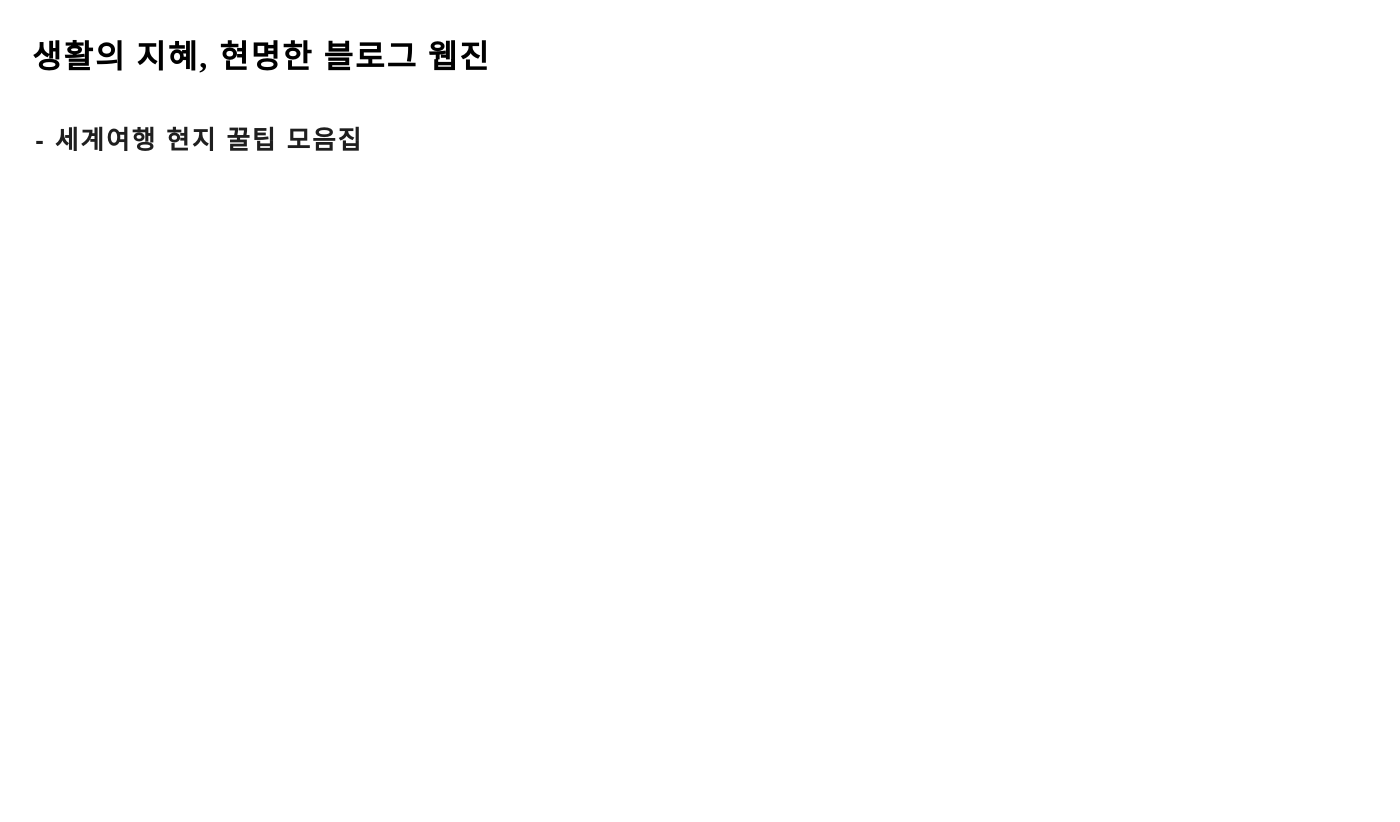
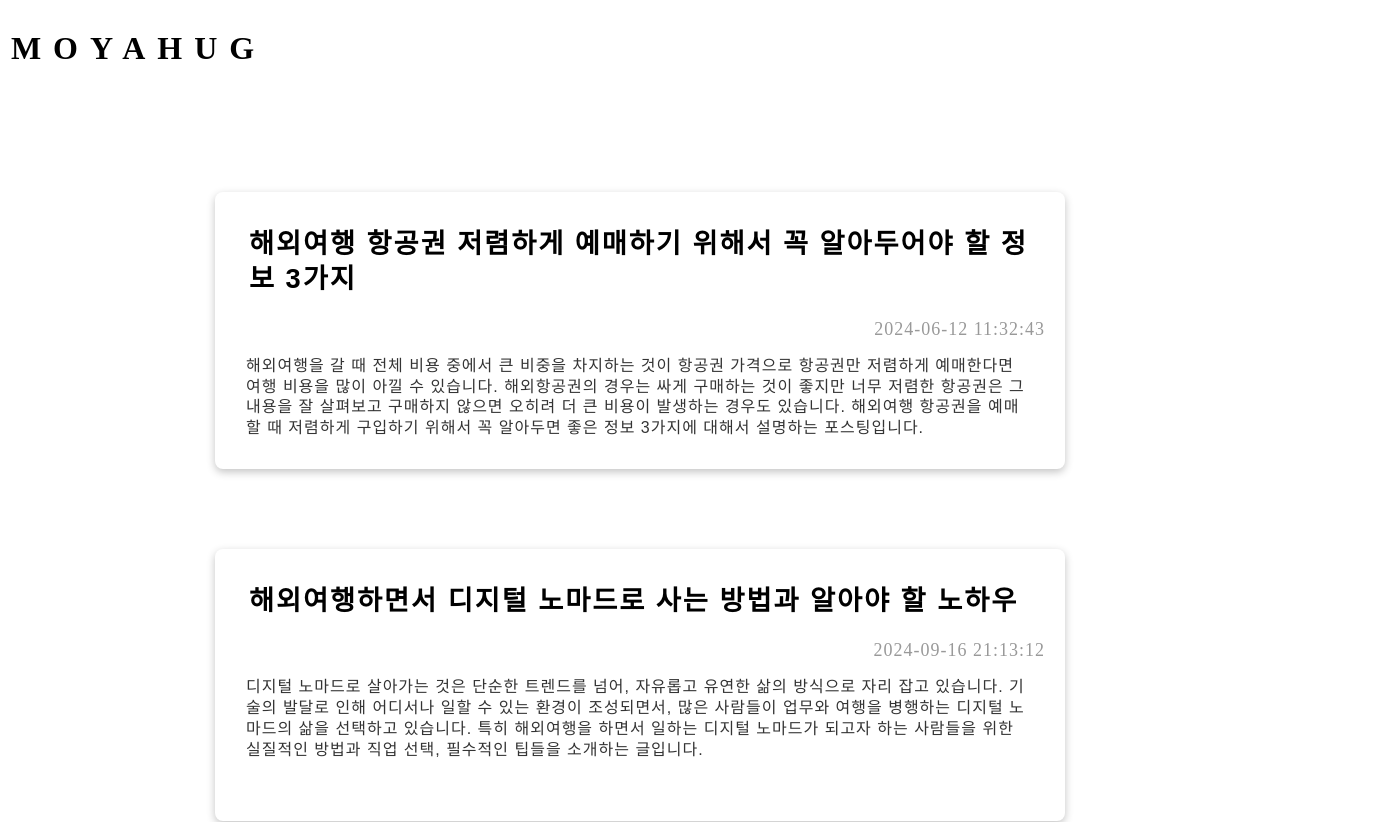
Before and after one commit to DevNeoLee/newblog, a Next.js app: page / in a window 1280 px wide. Shown: the top 822 px of the page, 1400 px wide, since content can reach past the window. Before the commit the page ends 800 px from the top, so only its background shows below. Built offline with nearby package versions, Linux system fonts and the light colour scheme.

Commit message:
add home page

```diff
--- a/app/page.js
+++ b/app/page.js
@@ -1,10 +1,70 @@
+
 import Link from 'next/link'
+import { getMetadata, getCatalogue, getKorean } from './travel/utils/getData';
+import fs from 'fs'
+import Image from 'next/image';
+import FooterMain from './travel/components/FooterMain';
 
-export default function page() {
+function shuffleArray(array) {
+  for (let i = array.length - 1; i > 0; i--) {
+      // Generate a random index
+      const j = Math.floor(Math.random() * (i + 1));
+
+      // Swap elements at indices i and j
+      [array[i], array[j]] = [array[j], array[i]];
+  }
+  return array;
+}
+
+export default function Home() {
+  const catalogues = getCatalogue();
+
+  const metaInfo = getMetadata("나를찾는세계여행");
+
   return (
-    <div className="homeContainer">
-      <h1>생활의 지혜, 현명한 블로그 웹진</h1>
-      <Link href="/travel"><h2>- 세계여행 현지 꿀팁 모음집</h2></Link>
-    </div>
+    <>
+      <div className="travelMenu">
+        <Link href="/" className="logo" style={{ textDecoration: "none"}}>
+          <div className="logoCompass" >
+              <Image
+                priority
+                alt="main menu icon"
+                src="/compass.png"
+                width="30"
+                height="34"
+              />
+          </div>
+          <div className="logoKorean" id="blur" >MOYAHUG</div>
+        </Link>
+        <Link href={`travel/`} className="countryLink" >
+          <div id="blur" className="country">여행과 나</div>
+        </Link>
+      </div>
+      <div className="travelMain">
+        {/* <Image
+          priority
+          alt="travel main image"
+          src="/background_image_mesut-kaya.jpg"
+          fill
+          quality={60}
+          style={{ zIndex: "-12", position: "absolute", objectFit: "cover"}}
+        /> */}
+        <div className="mainPagePrologues">
+          {shuffleArray(metaInfo).map((post, id) => (
+            <Link href={`travel/prologue/${post.link}`} key={id} className="countryCardLink">
+              <div className="countryCard" key={id}>
+                {/* <div className="countryImage" style={{ backgroundColor: post.color}}></div> */}
+                <h2 className="countryTitle" >{ post.title.length > 60 ? post.title.slice(0, 60) + "..." : post.title} </h2>
+                <p className="countryDate" >{post.date}</p>
+                <div className="countryParagraph" >
+                  <p className="countrySubtitle" >{post.subtitle}</p>
+                </div>
+              </div>
+            </Link>
+          ))}
+        </div>
+      </div>
+      <FooterMain />
+    </>
   )
 }
--- /dev/null
+++ b/app/travel/components/FooterMain.js
@@ -0,0 +1,30 @@
+import React from 'react'
+import Link from 'next/link'
+import Image from 'next/image'
+
+export default function FooterMain() {
+  return (
+    <footer>
+      <div className="row">
+        <Link href="/" className="logo" style={{ textDecoration: "none"}}>
+            <div className="logoCompass" >
+              <Image
+                priority
+                alt="main menu icon"
+                src="/compass.png"
+                width="30"
+                height="34"
+              />
+            </div>
+             <div className="logoKorean" id="blur" >MOYAHUG</div>
+        </Link>
+        <div className="attribution"><div></div></div>
+
+      </div>
+      <div className="copyright">
+        <p style={{ color: "gray"}}>© Copyright {new Date().getFullYear()} <strong style={{ color: "black", margin: "0 1rem"}}> MOYAHUG</strong> All rights reserved.</p>
+        {/* <p><strong>PCB</strong> is owned and operated by <strong>Pacific Customs Brokers Ltd., Pacific Customs Brokers Inc.</strong>, and <strong>PCB Freight Management Ltd.</strong></p> */}
+      </div>
+    </footer>
+  )
+}
```
Also changed, not shown: app/styles/Home.module.css (added, +33 -0 lines).
